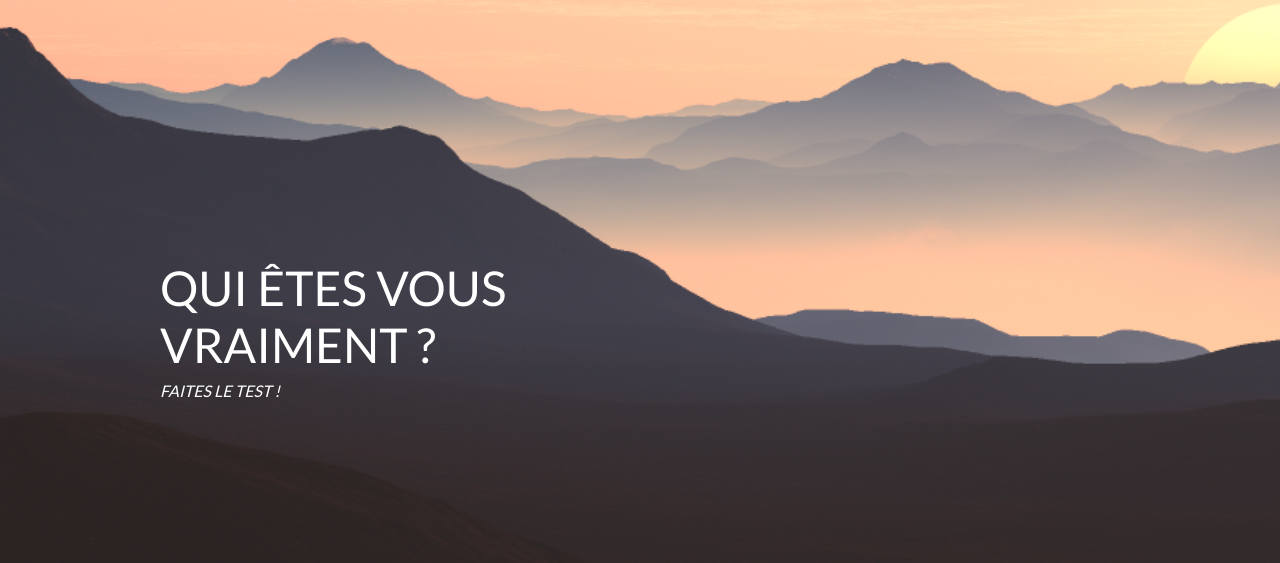
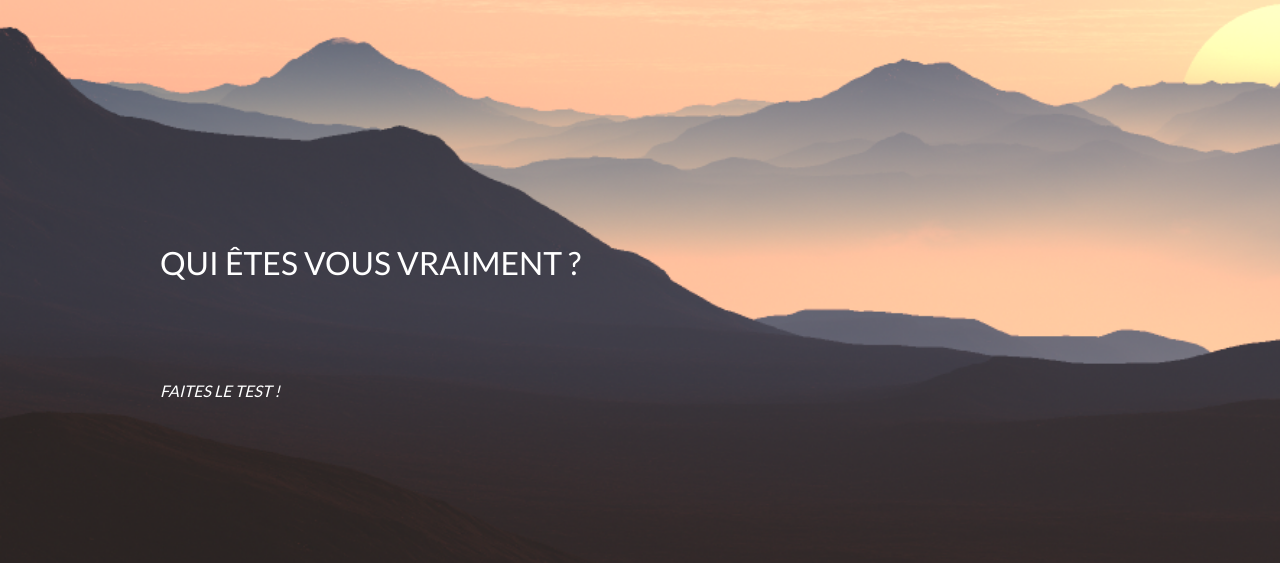
Before and after one commit to Applemaniac/Le-Test, a PHP site: page / in a window 1280 px wide. Shown: the part 269-832 px from the top of the page. Run offline with PHP 8.4, Linux system fonts and the light colour scheme; some libraries are stand-ins or nearby versions.

```diff
--- a/index.css
+++ b/index.css
@@ -52,7 +52,7 @@ main a {
 
 .haut_titre {
     grid-area: 4 / 2 / 4 / 5; /* row start/ column start / row end / column end */
-    font-size: xxx-large;
+    font-size: xx-large;
     color: white;
 }
 
@@ -124,7 +124,7 @@ th a {
 
     .haut_titre {
         grid-area: 4 / 2 / 4 / 5; /* row start/ column start / row end / column end */
-        font-size: xxx-large;
+        font-size: xx-large;
         color: white;
     }
 
```
